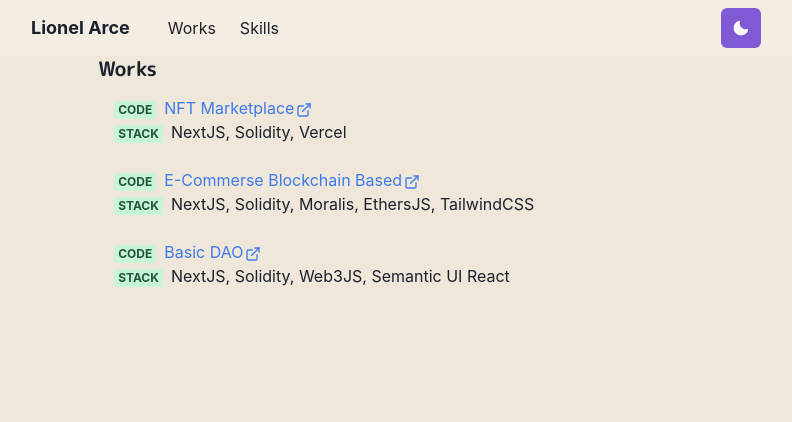
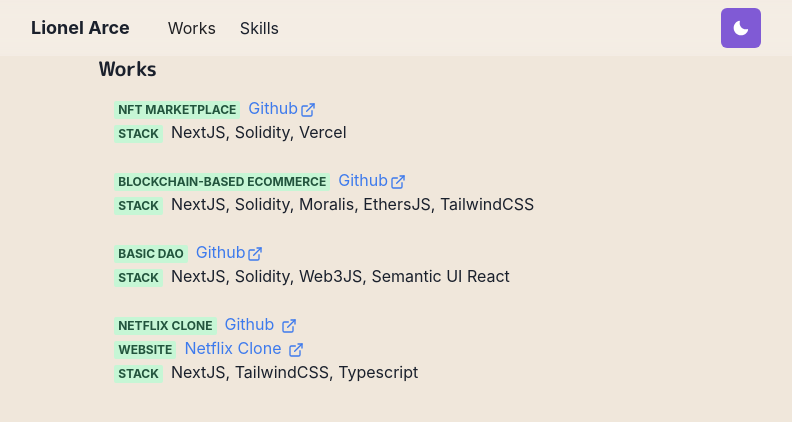
Before and after one commit to lioarce01/portfolio-website, a Next.js app: page /works in a window 1280 px wide. Shown: the top 422 px of the page, without its empty margins (255-1047 px from the left). Built offline with nearby package versions, Linux system fonts and the light colour scheme.

Commit message:
works change

```diff
--- a/pages/works.js
+++ b/pages/works.js
@@ -29,9 +29,9 @@
             <List ml ={4} my={4}>
                   <Section>
                     <ListItem>
-                        <Meta>Code</Meta>
+                        <Meta>NFT Marketplace</Meta>
                         <Link href='https://github.com/lioarce01/NFT-Marketplace'>
-                            NFT Marketplace<ExternalLinkIcon mx='2px'/>
+                            Github<ExternalLinkIcon mx='2px'/>
                         </Link>
                     </ListItem>
                     <ListItem>
@@ -41,9 +41,9 @@
                     </Section>
                     <Section>
                         <ListItem>
-                            <Meta>Code</Meta>
+                            <Meta>Blockchain-Based Ecommerce</Meta>
                                 <Link href='https://github.com/lioarce01/ecommerce-blockchain-based'>
-                                E-Commerse Blockchain Based<ExternalLinkIcon mx='2px'/>
+                                Github<ExternalLinkIcon mx='2px'/>
                                 </Link>
                         </ListItem>
                         <ListItem>
@@ -53,14 +53,32 @@
                     </Section>
                     <Section>
                         <ListItem>
-                            <Meta>Code</Meta>
+                            <Meta>Basic DAO</Meta>
                             <Link href='https://github.com/lioarce01/CampaignFactory-Solidity'>
-                          Basic DAO<ExternalLinkIcon mx='2px'/>
+                          Github<ExternalLinkIcon mx='2px'/>
                             </Link>
                         </ListItem>
                         <ListItem>
                             <Meta>Stack</Meta>
                             <span>NextJS, Solidity, Web3JS, Semantic UI React</span>
+                        </ListItem>
+                        </Section>
+                        <Section>
+                        <ListItem>
+                            <Meta>Netflix Clone</Meta>
+                            <Link href='https://github.com/lioarce01/netflix-clone'>
+                          Github <ExternalLinkIcon mx='2px'/>
+                            </Link>
+                        </ListItem>
+                        <ListItem>
+                            <Meta>Website</Meta>
+                            <Link href='https://netflix-clone-psi-eight.vercel.app/'>
+                          Netflix Clone <ExternalLinkIcon mx='2px'/>
+                            </Link>
+                        </ListItem>
+                        <ListItem>
+                            <Meta>Stack</Meta>
+                            <span>NextJS, TailwindCSS, Typescript</span>
                         </ListItem>
                     </Section>
                 </List>
```
